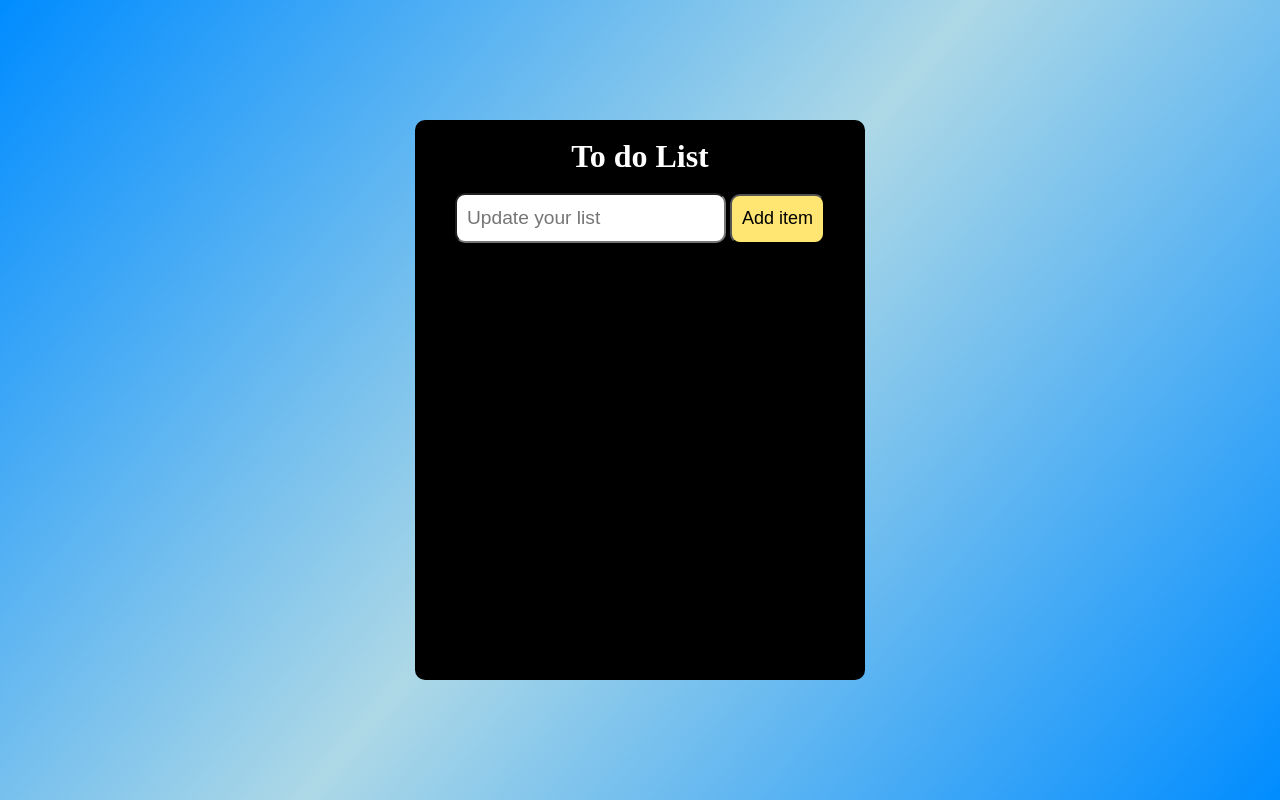
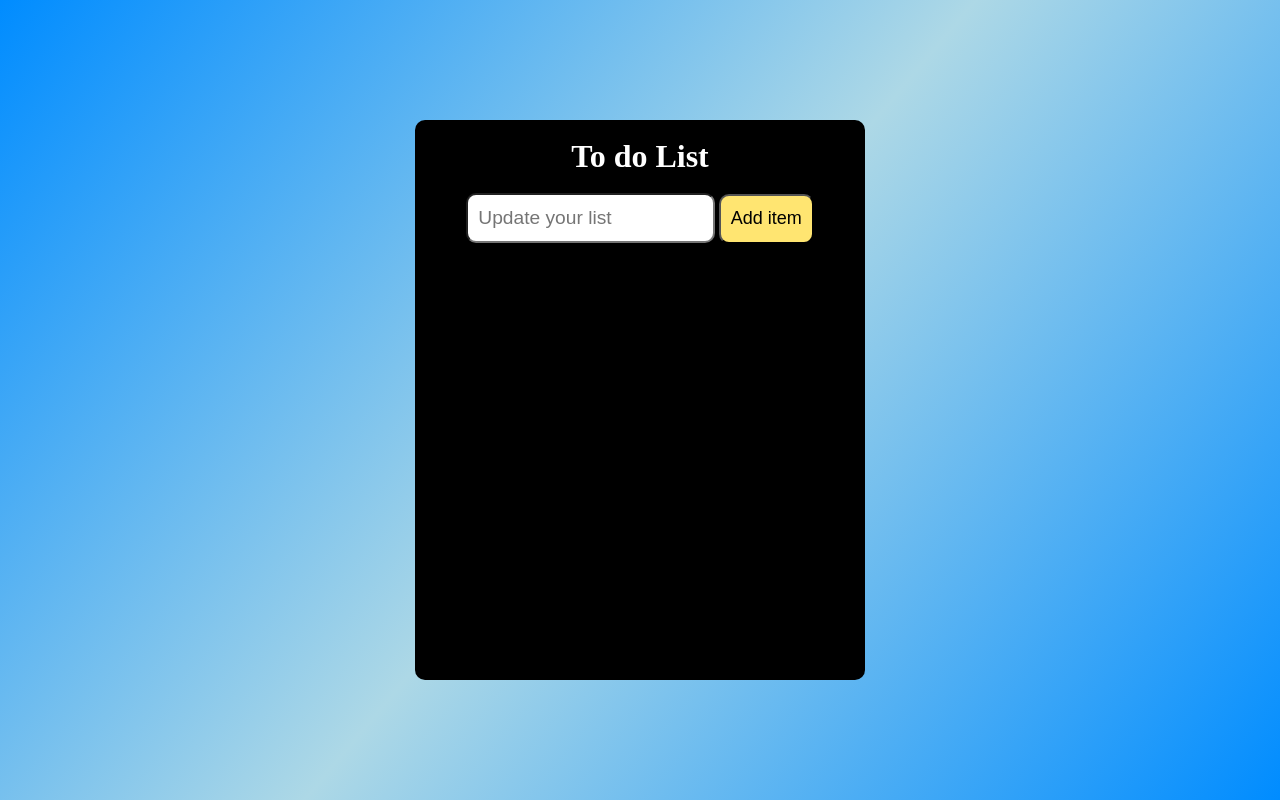
Before and after one commit to NaveenKIOT018/tdyli, a plain HTML site: page index.html in a window 1280 px wide. Drawn offline with Linux system fonts and the light colour scheme.

Commit message:
Update todolist.css

```diff
--- a/todolist.css
+++ b/todolist.css
@@ -46,7 +46,7 @@ body{
 
 input{
     height: 50px;
-    max-width: 300px;
+    width: 60%;
     border-radius: 10px;
     padding: 10px;
     font-size: larger;
@@ -54,7 +54,7 @@ input{
 
 .add{
     height: 50px;
-    max-width: 300px;
+    max-width: 30%;
     border-radius: 10px;
     padding: 10px;
     font-size: large;
```
